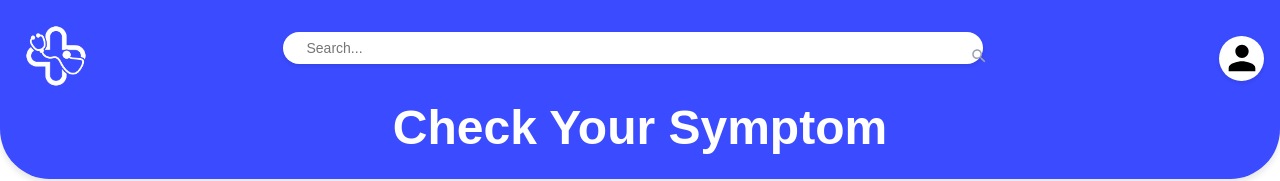
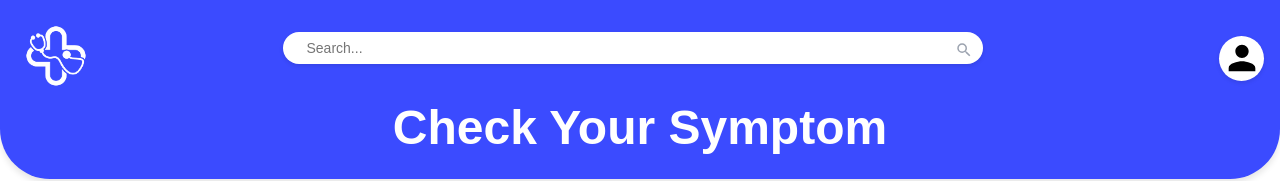
Before and after one commit to Purukan-Jeremy/FluxPatient, a React (Create React App) app in the folder client/: page /Doctors in a window 1280 px wide. Shown: the top 181 px of the page. Built offline with nearby package versions, Linux system fonts and the light colour scheme.

Commit message:
change search icon svg to react icon

```diff
--- a/client/src/components/Header/index.js
+++ b/client/src/components/Header/index.js
@@ -1,5 +1,6 @@
 import React from "react";
 import Logo from "../../assets/img/fluxLogo.png";
+import { MdSearch } from "react-icons/md";
 
 const Header = ({ searchTerm, setSearchTerm }) => {
   const styles = {
@@ -47,8 +48,8 @@ const Header = ({ searchTerm, setSearchTerm }) => {
     },
     searchIcon: {
       position: "absolute",
-      right: "-5px",
-      top: "50%",
+      right: "10px",
+      top: "20px",
       transform: "translateY(-50%)",
       color: "#9ca3af",
       cursor: "pointer",
@@ -100,21 +101,7 @@ const Header = ({ searchTerm, setSearchTerm }) => {
               onChange={(e) => setSearchTerm(e.target.value)}
             />
             <div style={styles.searchIcon}>
-              <svg
-                viewBox="0 0 24 24"
-                fill="currentColor"
-                style={styles.searchIconSvg}
-              >
-                <path
-                  d="M15.5 14h-.79l-.28-.27C15.41 12.59 16 11.11 16 9.5
-                  16 5.91 13.09 3 9.5 3S3 5.91 3 9.5
-                  5.91 16 9.5 16c1.61 0 3.09-.59
-                  4.23-1.57l.27.28v.79l5 4.99L20.49
-                  19l-4.99-5zm-6 0C7.01 14 5 11.99 5
-                  9.5S7.01 5 9.5 5 14 7.01 14
-                  9.5 11.99 14 9.5 14z"
-                />
-              </svg>
+              <MdSearch style={styles.searchIconSvg} />
             </div>
           </div>
           <div style={styles.userIcon}>
```
